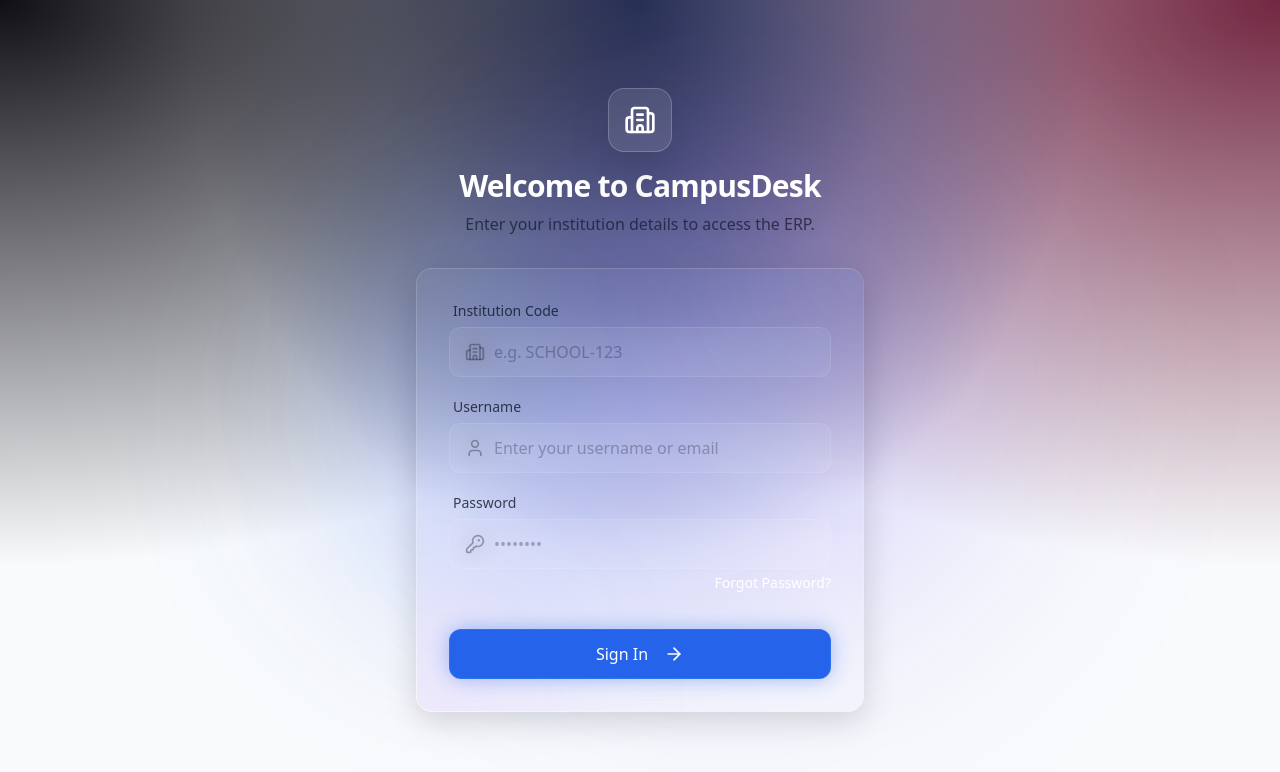
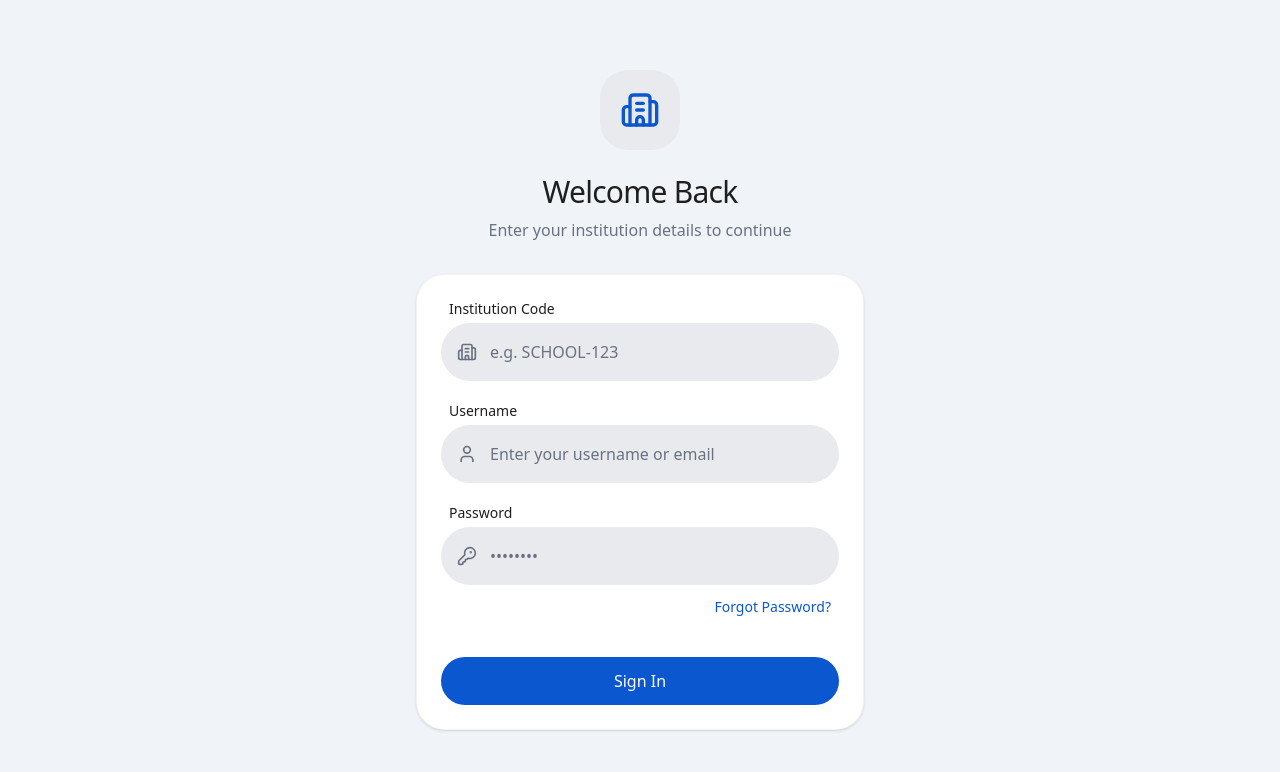
Before and after one commit to ubadha-kaif-work/campusDesk, a Next.js app: page /login in a window 1280 px wide. Shown: the top 772 px of the page. Built offline with nearby package versions, Linux system fonts and the light colour scheme.

Commit message:
style: implement Material You redesign across UI components and pages

```diff
--- a/src/app/globals.css
+++ b/src/app/globals.css
@@ -3,8 +3,14 @@
 @theme {
   --color-primary-50: #eff6ff;
   --color-primary-100: #dbeafe;
+  --color-primary-200: #bfdbfe;
   --color-primary-500: #3b82f6;
-  --color-primary-600: #2563eb;
+  --color-primary-600: #0b57d0;
+  /* Material standard blue */
+  --color-primary-700: #0842a0;
+
+  --color-surface: var(--surface);
+  --color-surface-container: var(--surface-container);
 
   --color-background: var(--background);
   --color-foreground: var(--foreground);
@@ -13,45 +19,40 @@
 
 @layer base {
   :root {
-    --background: #f8fafc;
-    --foreground: #0f172a;
+    --background: #f0f4f9;
+    --foreground: #1f1f1f;
+    --surface: #ffffff;
+    --surface-container: #e8eaed;
   }
 
   @media (prefers-color-scheme: dark) {
     :root {
-      --background: #0f172a;
-      --foreground: #f8fafc;
+      --background: #131314;
+      --foreground: #e3e3e3;
+      --surface: #1e1f20;
+      --surface-container: #282a2c;
     }
   }
 
   body {
     background-color: var(--background);
     color: var(--foreground);
-    /* Premium dark mesh gradient default for a modern look */
-    background-image: radial-gradient(at 0% 0%, hsla(253,16%,7%,1) 0, transparent 50%),
-                      radial-gradient(at 50% 0%, hsla(225,39%,30%,1) 0, transparent 50%),
-                      radial-gradient(at 100% 0%, hsla(339,49%,30%,1) 0, transparent 50%);
-    background-attachment: fixed;
     min-height: 100vh;
   }
 }
 
 @layer utilities {
+
+  /* Retain for compatibility with older code, but redirect to new aesthetic */
   .glass {
-    background: rgba(255, 255, 255, 0.05);
-    backdrop-filter: blur(16px);
-    -webkit-backdrop-filter: blur(16px);
-    border: 1px solid rgba(255, 255, 255, 0.1);
-    box-shadow: 0 4px 30px rgba(0, 0, 0, 0.1);
+    background-color: var(--surface-container);
+    border-radius: 1.5rem;
   }
 
   .glass-card {
-    background: rgba(255, 255, 255, 0.03);
-    backdrop-filter: blur(20px);
-    -webkit-backdrop-filter: blur(20px);
-    border: 1px solid rgba(255, 255, 255, 0.08);
-    border-top: 1px solid rgba(255, 255, 255, 0.15);
-    border-left: 1px solid rgba(255, 255, 255, 0.15);
-    box-shadow: 0 8px 32px 0 rgba(0, 0, 0, 0.15);
+    background-color: var(--surface);
+    border-radius: 28px;
+    box-shadow: 0 1px 3px rgba(0, 0, 0, 0.05);
+    /* very soft shadow */
   }
 }
--- a/src/app/login/page.tsx
+++ b/src/app/login/page.tsx
@@ -2,7 +2,7 @@
 
 import React, { useState } from 'react';
 import { motion } from 'framer-motion';
-import { Building2, User, KeyRound, ArrowRight } from 'lucide-react';
+import { Building2, User, KeyRound } from 'lucide-react';
 import { Button } from '@/components/ui/Button';
 import { Input } from '@/components/ui/Input';
 import { Card } from '@/components/ui/Card';
@@ -16,55 +16,33 @@ export default function LoginPage() {
     const handleLogin = async (e: React.FormEvent) => {
         e.preventDefault();
         setIsLoading(true);
-        // Simulate API call for login
         setTimeout(() => {
             setIsLoading(false);
-            // In reality, this would integrate with Firebase Auth and redirect
             console.log('Logging in with', { institutionCode, username, password });
         }, 1500);
     };
 
     return (
-        <div className="flex min-h-screen items-center justify-center p-4 overflow-hidden relative">
-
-            {/* Decorative floating orbs */}
-            <motion.div
-                animate={{
-                    y: [-20, 20, -20],
-                    rotate: [0, 90, 0]
-                }}
-                transition={{ duration: 10, repeat: Infinity, ease: "linear" }}
-                className="absolute top-1/4 left-1/4 w-96 h-96 bg-primary-600/20 rounded-full blur-[100px] -z-10"
-            />
-
-            <motion.div
-                animate={{
-                    x: [-20, 20, -20],
-                    scale: [1, 1.1, 1]
-                }}
-                transition={{ duration: 15, repeat: Infinity, ease: "linear" }}
-                className="absolute bottom-1/4 right-1/4 w-[30rem] h-[30rem] bg-indigo-600/20 rounded-full blur-[120px] -z-10"
-            />
-
+        <div className="flex min-h-screen items-center justify-center p-4 bg-background">
             <div className="w-full max-w-md">
                 <motion.div
-                    initial={{ opacity: 0, y: -20 }}
+                    initial={{ opacity: 0, y: -10 }}
                     animate={{ opacity: 1, y: 0 }}
-                    transition={{ duration: 0.5 }}
+                    transition={{ duration: 0.4 }}
                     className="text-center mb-8"
                 >
-                    <div className="mx-auto bg-white/10 w-16 h-16 rounded-2xl flex items-center justify-center border border-white/20 mb-4 backdrop-blur-md shadow-2xl">
-                        <Building2 className="w-8 h-8 text-primary-400" />
+                    <div className="mx-auto bg-surface-container w-20 h-20 rounded-[28px] flex items-center justify-center mb-6">
+                        <Building2 className="w-10 h-10 text-primary-600" />
                     </div>
-                    <h1 className="text-3xl font-semibold tracking-tight text-white mb-2">
-                        Welcome to CampusDesk
+                    <h1 className="text-3xl font-medium tracking-tight text-foreground mb-2">
+                        Welcome Back
                     </h1>
-                    <p className="text-foreground/70">
-                        Enter your institution details to access the ERP.
+                    <p className="text-gray-500 font-medium">
+                        Enter your institution details to continue
                     </p>
                 </motion.div>
 
-                <Card animate className="w-full">
+                <Card animate className="w-full shadow-sm">
                     <form onSubmit={handleLogin} className="flex flex-col gap-5">
 
                         <Input
@@ -95,8 +73,8 @@ export default function LoginPage() {
                                 onChange={(e) => setPassword(e.target.value)}
                                 required
                             />
-                            <div className="w-full flex justify-end">
-                                <a href="#" className="text-sm font-medium text-primary-400 hover:text-primary-300 transition-colors">
+                            <div className="w-full flex justify-end pt-1">
+                                <a href="#" className="text-sm font-medium text-primary-600 hover:text-primary-700 px-2 py-1 rounded-full hover:bg-primary-50 transition-colors">
                                     Forgot Password?
                                 </a>
                             </div>
@@ -105,10 +83,10 @@ export default function LoginPage() {
                         <Button
                             type="submit"
                             className="w-full mt-4"
+                            variant="primary"
                             isLoading={isLoading}
                         >
                             Sign In
-                            {!isLoading && <ArrowRight className="w-5 h-5 ml-2" />}
                         </Button>
 
                     </form>
--- a/src/app/parent-company/page.tsx
+++ b/src/app/parent-company/page.tsx
@@ -6,10 +6,10 @@ import { motion } from "framer-motion";
 
 export default function ParentCompanyDashboard() {
     const stats = [
-        { name: "Total Schools", value: "24", icon: Building2, change: "+3", trend: "up", color: "text-blue-400" },
-        { name: "Total Students", value: "14,231", icon: Users, change: "+12%", trend: "up", color: "text-indigo-400" },
-        { name: "Active Teachers", value: "842", icon: GraduationCap, change: "+5", trend: "up", color: "text-purple-400" },
-        { name: "Overall Revenue", value: "$1.2M", icon: Activity, change: "-2%", trend: "down", color: "text-pink-400" },
+        { name: "Total Schools", value: "24", icon: Building2, change: "+3", trend: "up", color: "text-blue-600 dark:text-blue-400" },
+        { name: "Total Students", value: "14,231", icon: Users, change: "+12%", trend: "up", color: "text-indigo-600 dark:text-indigo-400" },
+        { name: "Active Teachers", value: "842", icon: GraduationCap, change: "+5", trend: "up", color: "text-purple-600 dark:text-purple-400" },
+        { name: "Overall Revenue", value: "$1.2M", icon: Activity, change: "-2%", trend: "down", color: "text-pink-600 dark:text-pink-400" },
     ];
 
     const recentActivity = [
@@ -20,22 +20,22 @@ export default function ParentCompanyDashboard() {
     ];
 
     return (
-        <div className="space-y-8">
+        <div className="space-y-8 pb-12">
             {/* Header */}
             <motion.div
-                initial={{ opacity: 0, y: -20 }}
+                initial={{ opacity: 0, y: -10 }}
                 animate={{ opacity: 1, y: 0 }}
                 className="flex flex-col md:flex-row justify-between md:items-end gap-4"
             >
                 <div>
-                    <h1 className="text-4xl sm:text-5xl font-bold tracking-tight bg-gradient-to-br from-white to-gray-400 bg-clip-text text-transparent">
+                    <h1 className="text-4xl sm:text-5xl font-normal tracking-tight text-foreground">
                         Overview
                     </h1>
-                    <p className="text-gray-400 mt-2 text-lg">Welcome back to the global dashboard.</p>
+                    <p className="text-gray-600 dark:text-gray-400 mt-2 text-lg">Welcome back to the global dashboard.</p>
                 </div>
                 <div className="flex items-center gap-3">
                     {/* Quick Action Buttons */}
-                    <button className="px-6 py-3 rounded-full bg-primary-600 hover:bg-primary-500 text-white font-medium transition-colors shadow-lg shadow-primary-500/20 active:scale-95">
+                    <button className="px-6 py-3 rounded-full bg-primary-600 hover:bg-primary-700 text-white font-medium transition-colors shadow-sm active:scale-95">
                         Add Entity
                     </button>
                 </div>
@@ -52,20 +52,20 @@ export default function ParentCompanyDashboard() {
                             animate={{ opacity: 1, scale: 1 }}
                             transition={{ delay: i * 0.1 }}
                         >
-                            <Card className="h-full flex flex-col justify-between p-6 hover:bg-white/[0.04] transition-colors border-white/[0.08] duration-300 group">
+                            <Card className="h-full flex flex-col justify-between p-6 hover:bg-surface-container transition-colors duration-300 group cursor-pointer shadow-sm">
                                 <div className="flex justify-between items-start">
-                                    <div className={`p-3 rounded-2xl bg-white/5 ${stat.color} group-hover:scale-110 transition-transform duration-300`}>
-                                        <Icon className="w-6 h-6" />
+                                    <div className={`p-4 rounded-[20px] bg-surface-container dark:bg-black/20 ${stat.color} group-hover:scale-110 transition-transform duration-300`}>
+                                        <Icon className="w-7 h-7" />
                                     </div>
-                                    <div className={`flex items-center gap-1 text-sm font-medium px-2 py-1 rounded-full ${stat.trend === "up" ? "text-emerald-400 bg-emerald-400/10" : "text-rose-400 bg-rose-400/10"
+                                    <div className={`flex items-center gap-1 text-sm font-medium px-2 py-1 rounded-full ${stat.trend === "up" ? "text-emerald-700 bg-emerald-100 dark:text-emerald-300 dark:bg-emerald-900/30" : "text-rose-700 bg-rose-100 dark:text-rose-300 dark:bg-rose-900/30"
                                         }`}>
                                         {stat.trend === "up" ? <ArrowUpRight className="w-4 h-4" /> : <ArrowDownRight className="w-4 h-4" />}
                                         {stat.change}
                                     </div>
                                 </div>
                                 <div className="mt-8">
-                                    <h3 className="text-3xl font-bold tracking-tight text-white mb-1">{stat.value}</h3>
-                                    <p className="text-sm text-gray-400 font-medium">{stat.name}</p>
+                                    <h3 className="text-3xl font-medium tracking-tight text-foreground mb-1">{stat.value}</h3>
+                                    <p className="text-sm text-gray-600 dark:text-gray-400 font-medium">{stat.name}</p>
                                 </div>
                             </Card>
                         </motion.div>
@@ -77,30 +77,30 @@ export default function ParentCompanyDashboard() {
             <div className="grid grid-cols-1 lg:grid-cols-3 gap-6">
                 {/* Charts/Main Data */}
                 <div className="lg:col-span-2">
-                    <Card className="h-[400px] flex flex-col p-6">
-                        <h3 className="text-xl font-bold mb-6 tracking-tight">Growth Trajectory</h3>
-                        <div className="flex-1 rounded-2xl bg-white/[0.02] border border-white/5 flex items-center justify-center">
-                            <p className="text-gray-500/80 font-medium">Chart visualization will be implemented here</p>
+                    <Card className="h-[400px] flex flex-col p-6 shadow-sm">
+                        <h3 className="text-xl font-medium mb-6 tracking-tight">Growth Trajectory</h3>
+                        <div className="flex-1 rounded-[24px] bg-surface-container flex items-center justify-center">
+                            <p className="text-gray-600 dark:text-gray-400 font-medium">Chart visualization will be implemented here</p>
                         </div>
                     </Card>
                 </div>
 
                 {/* Recent Activity */}
                 <div className="lg:col-span-1">
-                    <Card className="h-[400px] flex flex-col p-6">
-                        <h3 className="text-xl font-bold mb-6 tracking-tight">Recent Activity</h3>
-                        <div className="flex-1 overflow-y-auto pr-2 space-y-4 custom-scrollbar">
+                    <Card className="h-[400px] flex flex-col p-6 shadow-sm">
+                        <h3 className="text-xl font-medium mb-6 tracking-tight">Recent Activity</h3>
+                        <div className="flex-1 overflow-y-auto pr-2 space-y-4">
                             {recentActivity.map((activity, i) => (
                                 <div key={i} className="flex gap-4 group">
                                     <div className="flex flex-col items-center">
-                                        <div className={`w-3 h-3 rounded-full mt-1 ${activity.type === "success" ? "bg-emerald-400 shadow-[0_0_12px_rgba(52,211,153,0.6)]" :
-                                                activity.type === "info" ? "bg-blue-400 shadow-[0_0_12px_rgba(96,165,250,0.6)]" :
-                                                    "bg-gray-400 shadow-[0_0_12px_rgba(156,163,175,0.6)]"
+                                        <div className={`w-3 h-3 rounded-full mt-1 ${activity.type === "success" ? "bg-emerald-500" :
+                                            activity.type === "info" ? "bg-blue-500" :
+                                                "bg-gray-400"
                                             }`} />
-                                        {i !== recentActivity.length - 1 && <div className="w-px h-full bg-white/10 mt-2 group-hover:bg-white/20 transition-colors" />}
+                                        {i !== recentActivity.length - 1 && <div className="w-px h-full bg-black/10 dark:bg-white/10 mt-2" />}
                                     </div>
                                     <div className="pb-5">
-                                        <p className="text-sm font-medium text-white/90 leading-tight">{activity.title}</p>
+                                        <p className="text-sm font-medium text-foreground leading-tight">{activity.title}</p>
                                         <p className="text-xs text-gray-500 mt-1.5 font-medium">{activity.time}</p>
                                     </div>
                                 </div>
--- a/src/components/ui/Button.tsx
+++ b/src/components/ui/Button.tsx
@@ -2,32 +2,35 @@ import React from 'react';
 import { motion, HTMLMotionProps } from 'framer-motion';
 
 interface ButtonProps extends React.ButtonHTMLAttributes<HTMLButtonElement> {
-    variant?: 'primary' | 'secondary' | 'glass';
+    variant?: 'primary' | 'secondary' | 'tonal' | 'text';
     isLoading?: boolean;
 }
 
 export const Button = React.forwardRef<HTMLButtonElement, ButtonProps>(
     ({ className = '', variant = 'primary', isLoading, children, ...props }, ref) => {
 
-        const baseStyles = "relative overflow-hidden font-medium rounded-xl px-6 py-3 transition-all duration-300 flex items-center justify-center gap-2 disabled:opacity-50 disabled:cursor-not-allowed";
+        const baseStyles = "relative overflow-hidden font-medium rounded-full px-6 py-3 transition-colors duration-200 flex items-center justify-center gap-2 disabled:opacity-50 disabled:cursor-not-allowed";
 
         const variants = {
-            primary: "bg-primary-600 text-white hover:bg-primary-500 shadow-[0_0_20px_rgba(37,99,235,0.4)] hover:shadow-[0_0_30px_rgba(37,99,235,0.6)] border border-primary-500/50",
-            secondary: "bg-white/10 text-foreground hover:bg-white/20 border border-white/10 backdrop-blur-md",
-            glass: "glass text-foreground hover:bg-white/10"
+            primary: "bg-primary-600 text-white hover:bg-primary-700",
+            secondary: "bg-white text-gray-800 border border-gray-300 dark:bg-[#1e1f20] dark:text-gray-200 dark:border-gray-600 hover:bg-gray-50 dark:hover:bg-[#282a2c]",
+            tonal: "bg-primary-100 text-primary-700 dark:bg-primary-600/20 dark:text-primary-100 hover:bg-primary-200 dark:hover:bg-primary-600/30",
+            text: "bg-transparent text-primary-600 hover:bg-primary-50 dark:hover:bg-primary-600/10"
         };
+
+        // Fallback for glass variant
+        const actualVariant = (variant as string) === 'glass' ? 'tonal' : variant;
 
         return (
             <motion.button
                 ref={ref}
-                whileHover={{ scale: 1.02 }}
                 whileTap={{ scale: 0.98 }}
-                className={`${baseStyles} ${variants[variant]} ${className}`}
+                className={`${baseStyles} ${variants[actualVariant as keyof typeof variants]} ${className}`}
                 disabled={isLoading || props.disabled}
                 {...(props as HTMLMotionProps<"button">)}
             >
                 {isLoading ? (
-                    <div className="w-5 h-5 border-2 border-white/30 border-t-white rounded-full animate-spin" />
+                    <div className="w-5 h-5 border-2 border-current border-t-transparent rounded-full animate-spin" />
                 ) : children}
             </motion.button>
         );
--- a/src/components/ui/Card.tsx
+++ b/src/components/ui/Card.tsx
@@ -12,13 +12,10 @@ export const Card = React.forwardRef<HTMLDivElement, CardProps>(
         const CardContent = (
             <div
                 ref={ref}
-                className={`glass-card rounded-2xl p-8 relative overflow-hidden ${className}`}
+                className={`bg-surface rounded-[28px] p-6 text-foreground border border-black/5 dark:border-white/5 ${className}`}
                 {...props}
             >
-                {/* Subtle inner gradient lighting */}
-                <div className="absolute -top-32 -right-32 w-64 h-64 bg-primary-500/10 rounded-full blur-[80px]" />
-                <div className="absolute -bottom-32 -left-32 w-64 h-64 bg-purple-500/10 rounded-full blur-[80px]" />
-
+                {/* No inner lighting gradients, keeping it clean and flat per Material You */}
                 <div className="relative z-10">
                     {children}
                 </div>
@@ -28,9 +25,9 @@ export const Card = React.forwardRef<HTMLDivElement, CardProps>(
         if (animate) {
             return (
                 <motion.div
-                    initial={{ opacity: 0, y: 20 }}
+                    initial={{ opacity: 0, y: 15 }}
                     animate={{ opacity: 1, y: 0 }}
-                    transition={{ duration: 0.5, ease: "easeOut" }}
+                    transition={{ duration: 0.4, ease: "easeOut" }}
                 >
                     {CardContent}
                 </motion.div>
--- a/src/components/ui/Input.tsx
+++ b/src/components/ui/Input.tsx
@@ -9,26 +9,27 @@ interface InputProps extends React.InputHTMLAttributes<HTMLInputElement> {
 export const Input = React.forwardRef<HTMLInputElement, InputProps>(
     ({ className = '', label, error, icon, ...props }, ref) => {
         return (
-            <div className="flex flex-col gap-1.5 w-full">
+            <div className="flex flex-col gap-1 w-full">
                 {label && (
-                    <label className="text-sm font-medium text-foreground/80 ml-1">
+                    <label className="text-sm font-medium text-foreground ml-2">
                         {label}
                     </label>
                 )}
                 <div className="relative group">
                     {icon && (
-                        <div className="absolute left-4 top-1/2 -translate-y-1/2 text-foreground/40 group-focus-within:text-primary-500 transition-colors">
+                        <div className="absolute left-4 top-1/2 -translate-y-1/2 text-gray-500 group-focus-within:text-primary-600 transition-colors">
                             {icon}
                         </div>
                     )}
                     <input
                         ref={ref}
-                        className={`w-full bg-white/5 backdrop-blur-md border border-white/10 rounded-xl px-4 py-3 text-foreground placeholder-foreground/30 focus:outline-none focus:ring-2 focus:ring-primary-500/50 focus:border-primary-500/50 transition-all duration-300 ${icon ? 'pl-11' : ''} ${error ? 'border-red-500/50 focus:ring-red-500/50' : ''} ${className}`}
+                        // Use fully rounded, filled-style input matching Material 3 Search bars
+                        className={`w-full bg-surface-container rounded-full px-5 py-4 text-foreground placeholder-gray-500 focus:outline-none focus:bg-surface focus:ring-2 focus:ring-primary-600 transition-all duration-200 border border-transparent focus:border-transparent ${icon ? 'pl-12' : ''} ${error ? 'ring-2 ring-red-500' : ''} ${className}`}
                         {...props}
                     />
                 </div>
                 {error && (
-                    <p className="text-xs text-red-400 ml-1 animate-pulse">{error}</p>
+                    <p className="text-xs text-red-500 ml-2 mt-1">{error}</p>
                 )}
             </div>
         );
```
Also changed, not shown: src/components/layout/BottomNavbar.tsx (+18 -18 lines).
